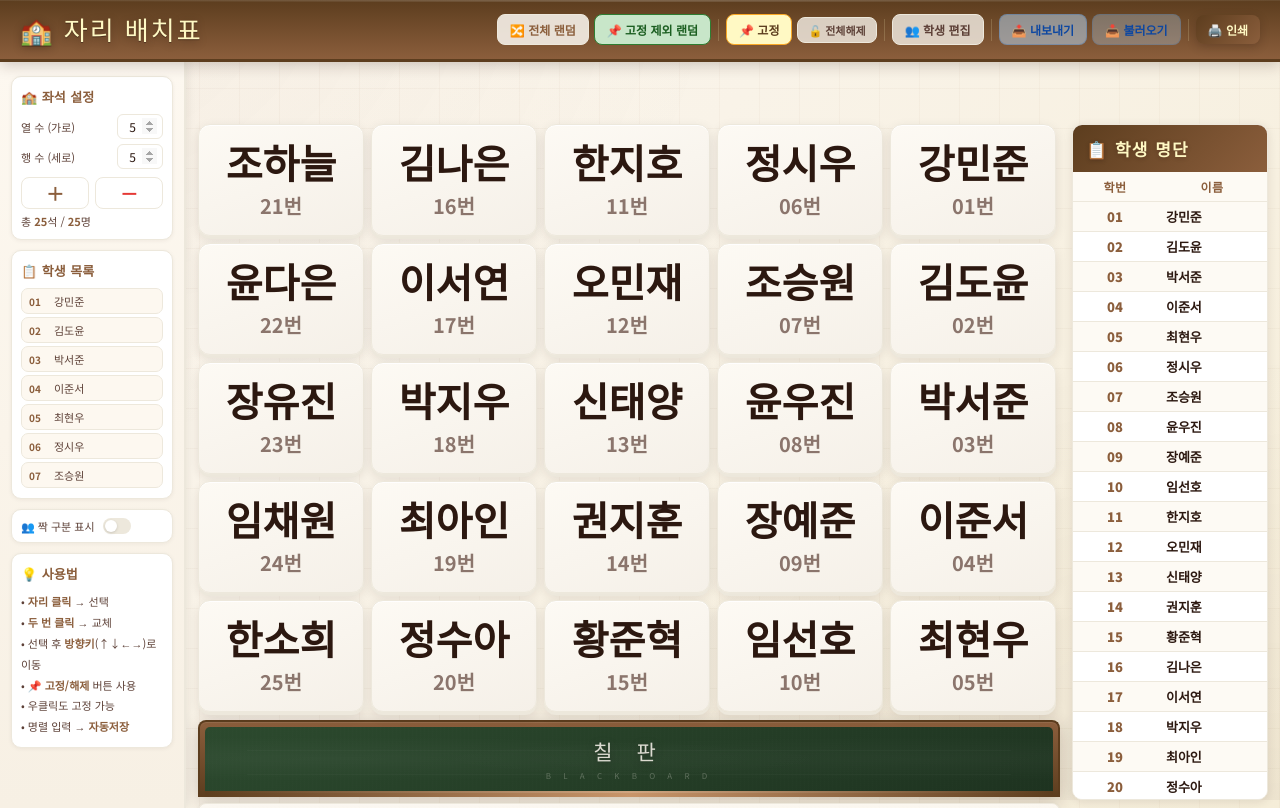
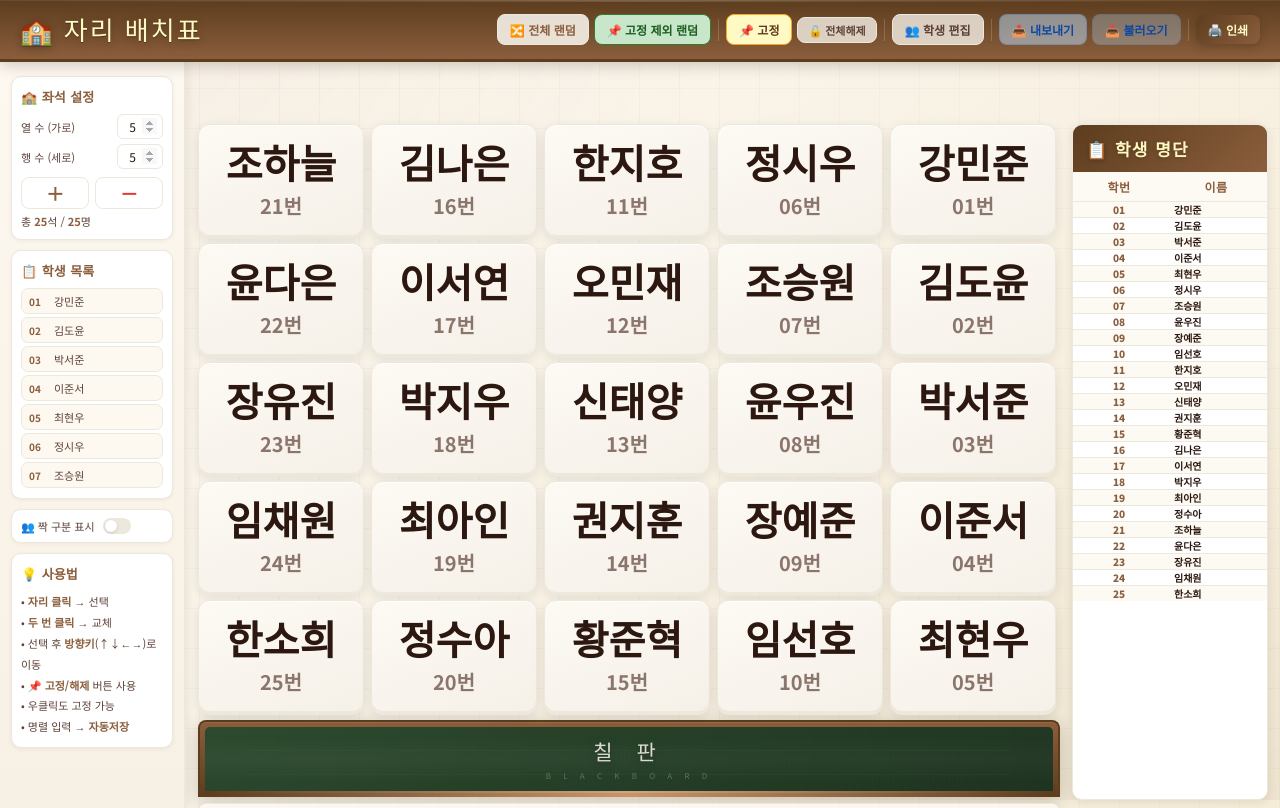
Before and after one commit to Namkicheol/seat-chart, a plain HTML site: page index.html in a window 1280 px wide. Drawn offline with Linux system fonts and the light colour scheme; a web font is replaced by a local one.

Commit message:
사이드바 +버튼 → 학생편집 모달, 명단 동적 폰트, 드래그 디버그 로그
3가지 사용자 요청 처리:

1. 사이드바 ➕ 버튼: 단순 빈자리 추가 → 학생편집 모달 열기로 변경
   - 빈자리에 학생 이름 채우는 흐름이 자연스럽게 연결
   - addOneSeat 함수 자체는 유지 (다른 곳에서 호출될 수 있음)

2. 우측 명단 26번 이상 안 보임 → 학생 수 따라 폰트·패딩 자동 축소
   - renderNameList에 동적 --list-font-screen/--list-pad-screen 적용
   - threshold: 14/18/24/32명에서 단계적으로 fs 12→11→10→9
   - 28명에 fs=10px pv=0px → scroll overflow 0, 모두 한 화면 표시

3. 드래그&드롭 추가 시도 + 진단 로그
   - effectAllowed: 'move' → 'copyMove' (Safari 호환성)
   - dataTransfer.setData에 'application/x-seat-idx' 추가 type (browser 호환성)
   - dragstart, drop에 console.log 임시 추가 — 사용자가 실제 마우스 드래그 시 콘솔 확인하면 어느 단계에서 끊기는지 진단 가능

Co-Authored-By: Claude Opus 4.7 (1M context) <noreply@anthropic.com>

```diff
--- a/index.html
+++ b/index.html
@@ -408,12 +408,12 @@ body::before{
 .nlt{width:100%;border-collapse:collapse;font-size:15px;background:white}
 .nlt thead tr{background:var(--cream)}
 .nlt th{color:var(--wood);padding:6px 9px;font-size:12px;font-weight:700;text-align:center;border-bottom:1.5px solid var(--chalk2);letter-spacing:.5px;}
-.nlt td{padding:5px 9px;border-bottom:1px solid var(--chalk2);text-align:center;font-size:13px}
+.nlt td{padding:var(--list-pad-screen,5px) 9px;border-bottom:1px solid var(--chalk2);text-align:center;font-size:var(--list-font-screen,13px)}
 .nlt td:last-child{text-align:left;font-weight:600}
 .nlt tr:last-child td{border-bottom:none}
 .nlt tr:nth-child(odd) td{background:#FDFAF4}
 .nlt tr:nth-child(even) td{background:white}
-.nlt td:first-child{font-weight:900;color:var(--wood);font-size:13px}
+.nlt td:first-child{font-weight:900;color:var(--wood);font-size:var(--list-font-screen,13px)}
 
 /* ── BUTTONS ── */
 .btn{
@@ -919,7 +919,7 @@ body::before{
       <div class="gc"><label>열 수 (가로)</label><input type="number" id="colCount" value="5" min="1" max="12" onchange="rebuildGrid()"></div>
       <div class="gc"><label>행 수 (세로)</label><input type="number" id="rowCount" value="5" min="1" max="12" onchange="rebuildGrid()"></div>
       <div class="seat-adjust">
-        <button class="btn-mini" onclick="addOneSeat()" title="빈 자리 1개 추가">＋</button>
+        <button class="btn-mini" onclick="openStudentModal()" title="학생 추가/편집 (빈 자리에 이름 채우기)">＋</button>
         <button class="btn-mini minus" onclick="removeLastSeat()" title="마지막 빈 자리 제거">－</button>
       </div>
       <div class="sb-stat">총 <strong id="totalSeats">25</strong>석 / <strong id="totalStudents">25</strong>명</div>
@@ -1463,9 +1463,11 @@ function makeSeatEl(i){
     dragSrcIdx=i;
     el.classList.add('dragging');
     if(e.dataTransfer){
-      e.dataTransfer.effectAllowed='move';
+      e.dataTransfer.effectAllowed='copyMove';
       try{e.dataTransfer.setData('text/plain',String(i));}catch(_){}
+      try{e.dataTransfer.setData('application/x-seat-idx',String(i));}catch(_){}
     }
+    console.log('[seat-chart] dragstart from idx',i);
   });
   el.addEventListener('dragend',()=>{
     dragSrcIdx=null;
@@ -1484,9 +1486,11 @@ function makeSeatEl(i){
     // dragend가 drop보다 먼저 fire되는 환경 대비: dataTransfer에서 src 복구
     let src=dragSrcIdx;
     if(src===null&&e.dataTransfer){
-      const data=e.dataTransfer.getData('text/plain');
+      let data=e.dataTransfer.getData('application/x-seat-idx');
+      if(!data)data=e.dataTransfer.getData('text/plain');
       if(data!==''){const n=parseInt(data,10);if(!isNaN(n))src=n;}
     }
+    console.log('[seat-chart] drop to idx',i,'src=',src,'dragSrcIdx was',dragSrcIdx);
     if(src===null||src===i||src<0||src>=seats.length)return;
     if(fixed.has(src)||fixed.has(i)){
       dragSrcIdx=null;
@@ -1523,6 +1527,15 @@ function renderNameList(){
     tr.innerHTML=`<td>${s.id}</td><td>${s.name}</td>`;
     tb.appendChild(tr);
   });
+  // 학생 수 따라 screen 명단 폰트·패딩 동적 (모든 학생이 한 화면에 보이게)
+  const n=list.length;
+  let fs=13, pv=4;
+  if(n>14){fs=12; pv=2;}
+  if(n>18){fs=11; pv=1;}
+  if(n>24){fs=10; pv=0;}
+  if(n>32){fs=9; pv=0;}
+  document.documentElement.style.setProperty('--list-font-screen',fs+'px');
+  document.documentElement.style.setProperty('--list-pad-screen',pv+'px');
 }
 
 function renderSidebar(){
```
